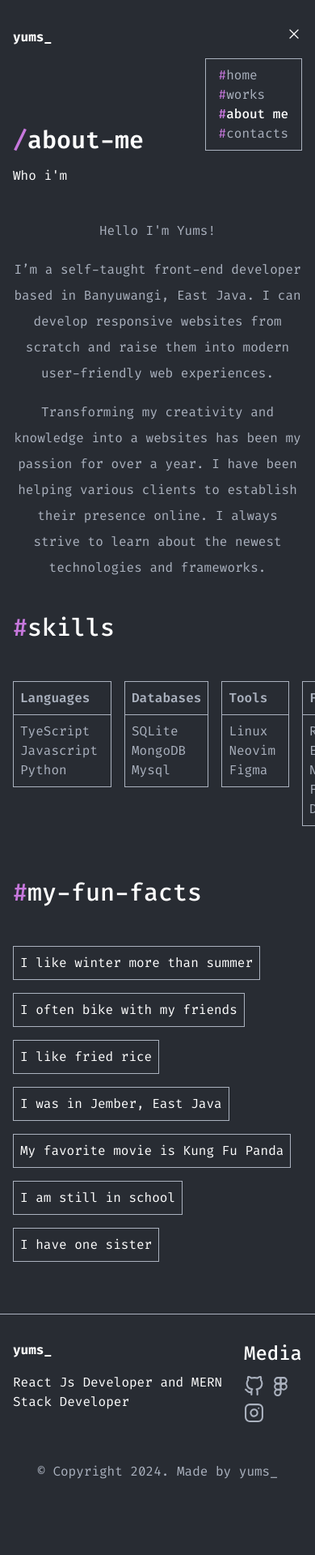
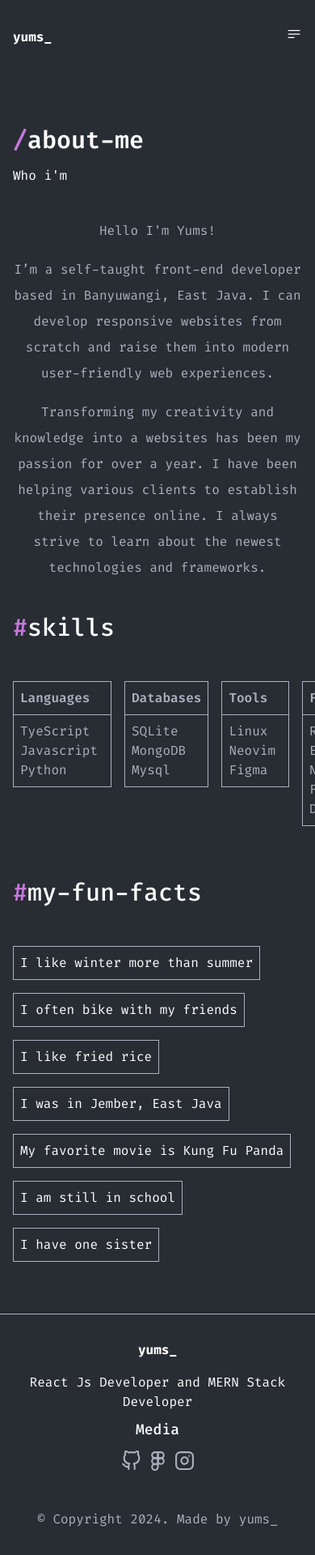
Before and after one commit to takayums/takayums-site, a Next.js app: page /about in a window 390 px wide. Shown: the top 1920 px of the page at 81% size. Before the commit the page ends 1861 px from the top, so only its background shows below. Built offline with nearby package versions, Linux system fonts and the light colour scheme.

Commit message:
feat(components): responsive components style

```diff
--- a/components/AboutMe.tsx
+++ b/components/AboutMe.tsx
@@ -6,15 +6,15 @@ export default function AboutMe() {
     <section className="my-16">
       <div className="container mx-auto px-4 max-w-screen-lg">
         <div className="flex items-center gap-4 mb-12">
-          <h2 className="font-medium text-4xl text-white">
+          <h2 className="font-medium text-2xl md:text-3xl lg:text-4xl text-white">
             <span className="text-primary">#</span>About Me
           </h2>
-          <span className="border border-primary w-[350px]"></span>
+          <span className="border border-primary w-32 md:w-60 lg:w-[350px]"></span>
         </div>
         <div className="text-base text-center font-normal text-gray leading-8">
-          <p className="mb-4">Hello I'm Yums!</p>
+          <p className="mb-4">{"Hello I'm Yums!"}</p>
           <p className="mb-4">
-            I’m a self-taught front-end developer based in Banyuwangi, East
+            I&apos;m a self-taught front-end developer based in Banyuwangi, East
             Java. I can develop responsive websites from scratch and raise them
             into modern user-friendly web experiences.
           </p>
--- a/components/Contact.tsx
+++ b/components/Contact.tsx
@@ -7,13 +7,13 @@ export default function Contact() {
     <section className="my-16">
       <div className="container mx-auto max-w-screen-lg px-4">
         <div className="flex items-center gap-4 mb-12">
-          <h2 className="font-medium text-4xl text-white">
+          <h2 className="font-medium text-2xl md:text-3xl lg:text-4xl text-white">
             <span className="text-primary">#</span>Contacts
           </h2>
-          <span className="border border-primary w-[200px]"></span>
+          <span className="border border-primary w-32 md:w-60 lg:w-[200px]"></span>
         </div>
-        <div className="flex justify-between">
-          <p className="font-medium text-base text-gray max-w-[505px]">
+        <div className="flex items-center md:items-stretch justify-between flex-col md:flex-row gap-4">
+          <p className="font-medium text-base text-gray max-w-[505px] text-center md:text-left">
             I’m interested in freelance opportunities. However, if you have
             other request or question, don’t hesitate to contact me
           </p>
--- a/components/Footer.tsx
+++ b/components/Footer.tsx
@@ -5,17 +5,22 @@ import { Figma, GitHub, Instagram } from "react-feather";
 export default function Footer() {
   return (
     <footer className="border-t border-gray py-8">
-      <div className="container mx-auto px-4 max-w-screen-lg flex justify-between">
+      <div className="container mx-auto px-4 max-w-screen-lg flex flex-col md:flex-row gap-2 justify-between md:items-stretch items-center">
         <div className="">
-          <Link href="/" className="text-white font-bold text-base block mb-4">
+          <Link
+            href="/"
+            className="md:text-left text-center text-white font-bold text-base block mb-4"
+          >
             yums_
           </Link>
-          <p className="font-normal text-white text-base">
+          <p className="font-normal text-white text-base md:text-left text-center">
             React Js Developer and MERN Stack Developer
           </p>
         </div>
         <div>
-          <p className="font-medium text-2xl text-white mb-3">Media</p>
+          <p className="font-medium text-lg text-center md:text-left md:text-2xl text-white mb-3">
+            Media
+          </p>
           <ul className="flex gap-2 text-gray flex-wrap">
             <li>
               <GitHub size={25} />
--- a/components/Navbar.tsx
+++ b/components/Navbar.tsx
@@ -7,7 +7,7 @@ import { Bars3BottomLeftIcon, XMarkIcon } from "@heroicons/react/24/solid";
 
 export default function Navbar() {
   const pathname = usePathname();
-  const [toggleMenu, setToggleMenu] = useState(false);
+  const [toggleMenu, setToggleMenu] = useState(true);
   const menu = [
     { href: "/", title: "home" },
     { href: "/projects", title: "works" },
--- a/components/Skills.tsx
+++ b/components/Skills.tsx
@@ -6,13 +6,13 @@ export default function Skills() {
       <div className="container mx-auto px-4 max-w-screen-lg">
         <div className="mb-12">
           <div className="flex items-center gap-4">
-            <h2 className="font-medium text-4xl text-white">
+            <h2 className="font-medium text-2xl md:text-3xl lg:text-4xl text-white">
               <span className="text-primary">#</span>Skills
             </h2>
-            <span className="border border-primary w-[250px]"></span>
+            <span className="border border-primary w-32 md:w-60 lg:w-[250px]"></span>
           </div>
         </div>
-        <div className="flex items-start gap-4">
+        <div className="flex items-start justify-center md:justify-start flex-wrap gap-4">
           <div className="max-w-52 border border-gray inline-block text-base text-gray">
             <h3 className="border-b border-gray p-2 font-semibold">
               Languages
@@ -37,6 +37,7 @@ export default function Skills() {
             <h3 className="border-b border-gray p-2 font-semibold">Tools</h3>
             <ul className="p-2 flex flex-wrap">
               <li className="mr-2">Linux</li>
+              <li className="mr-2">Zsh</li>
               <li className="mr-2">Neovim</li>
               <li className="mr-2">Figma</li>
             </ul>
--- a/next.config.mjs
+++ b/next.config.mjs
@@ -1,4 +1,6 @@
 /** @type {import('next').NextConfig} */
-const nextConfig = {};
+const nextConfig = {
+  eslint: { ignoreDuringBuilds: true },
+};
 
 export default nextConfig;
```
